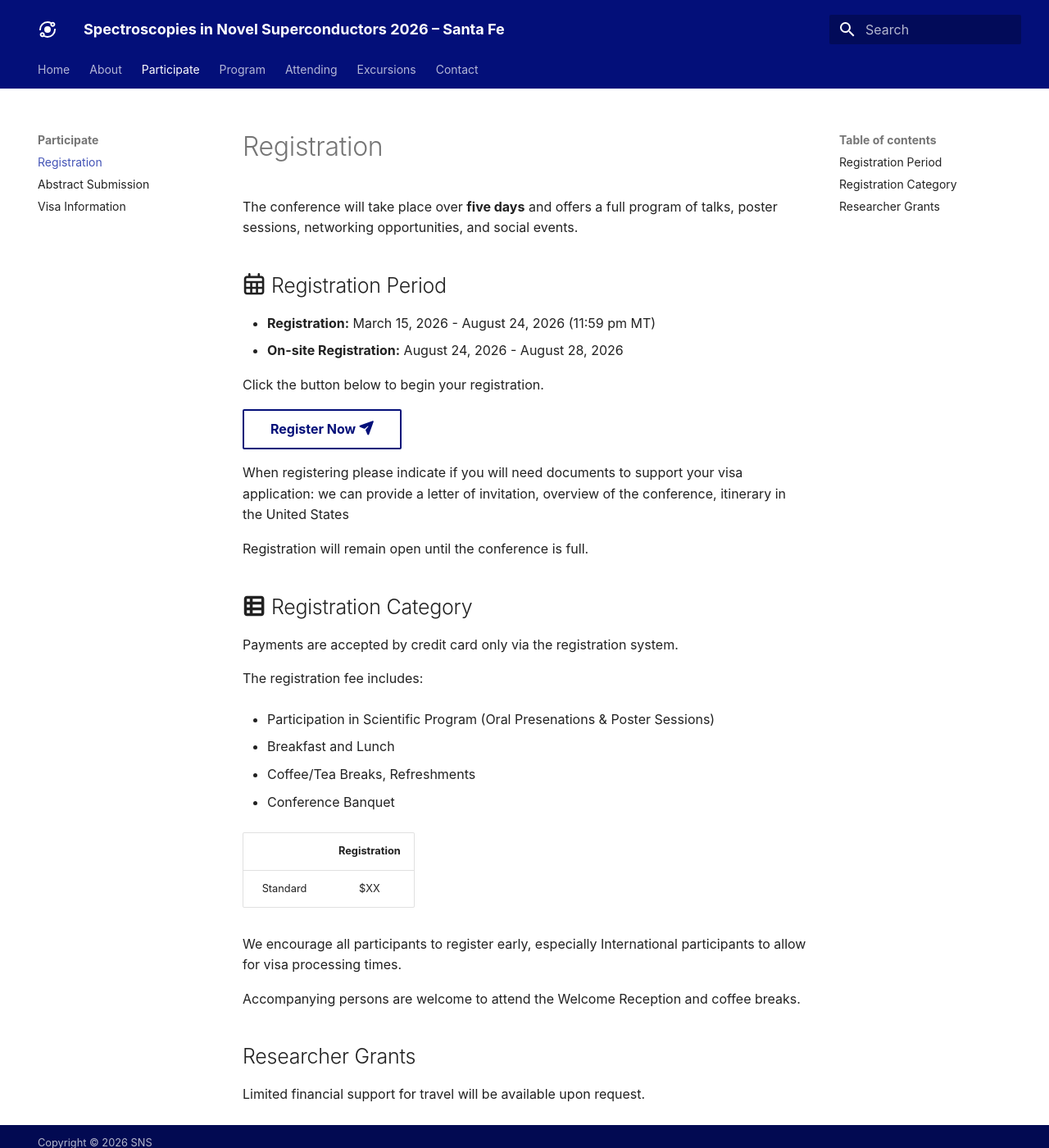
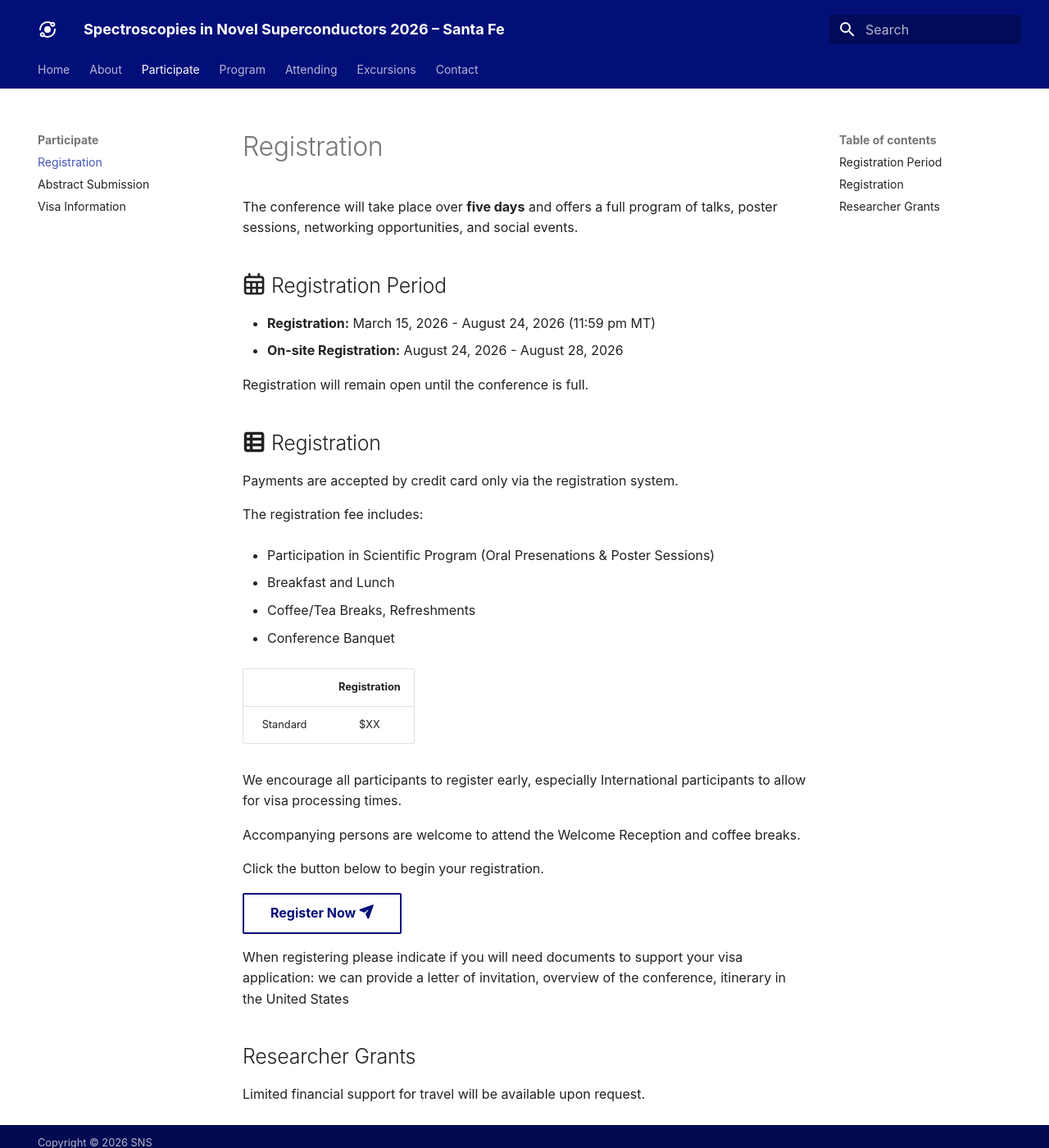
Before and after one commit to SNS2026/SNS2026.github.io, an MkDocs documentation site: the page built from docs/register.md, in a window 1280 px wide and 1400 px high. Shown: the whole window at 82% size. Built offline with MkDocs 1.6.1 and Material for MkDocs 9.7.7, drawn with Linux system fonts in a browser that asks for light colours; some web fonts are replaced; some of the changed lines change nothing that is shown.

Commit message:
Update register.md

```diff
--- a/docs/register.md
+++ b/docs/register.md
@@ -8,15 +8,9 @@ The conference will take place over **five days** and offers a full program of t
 - **Registration:** March 15, 2026 - August 24, 2026 (11:59 pm MT)
 - **On-site Registration:** August 24, 2026 - August 28, 2026
 
-Click the button below to begin your registration.
-
-[Register Now :fontawesome-solid-paper-plane:](#){ .md-button }
-
-When registering please indicate if you will need documents to support your visa application: we can provide a letter of invitation, overview of the conference, itinerary in the United States
-
 Registration will remain open until the conference is full.
 
-## :fontawesome-solid-table-list: Registration Category
+## :fontawesome-solid-table-list: Registration
 Payments are accepted by credit card only via the registration system.
 
 The registration fee includes:
@@ -36,6 +30,15 @@ The registration fee includes:
 We encourage all participants to register early, especially International participants to allow for visa processing times.
 
 Accompanying persons are welcome to attend the Welcome Reception and coffee breaks.
+
+
+Click the button below to begin your registration.
+
+[Register Now :fontawesome-solid-paper-plane:](#){ .md-button }
+
+When registering please indicate if you will need documents to support your visa application: we can provide a letter of invitation, overview of the conference, itinerary in the United States
+
+
 <!--
 Banquet - $XX per person
 Conference dinner tickets are not included in the registration fee. Please purchase the relevant number of tickets separately if you plan to attend.
```
